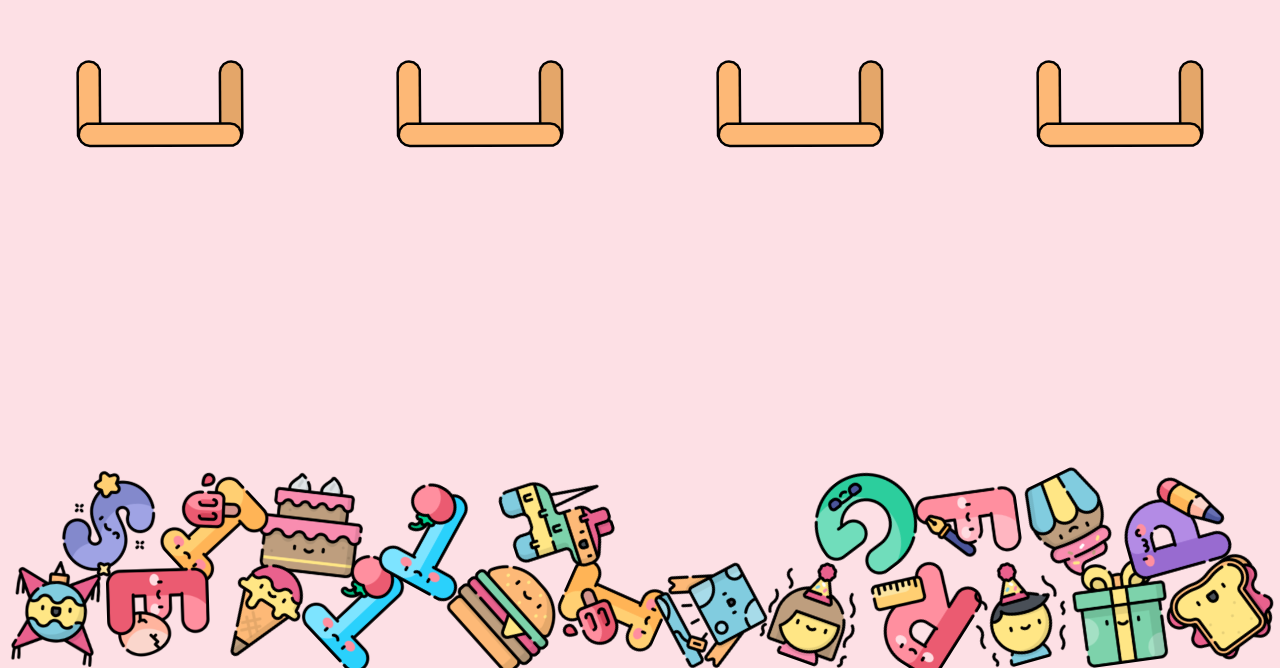
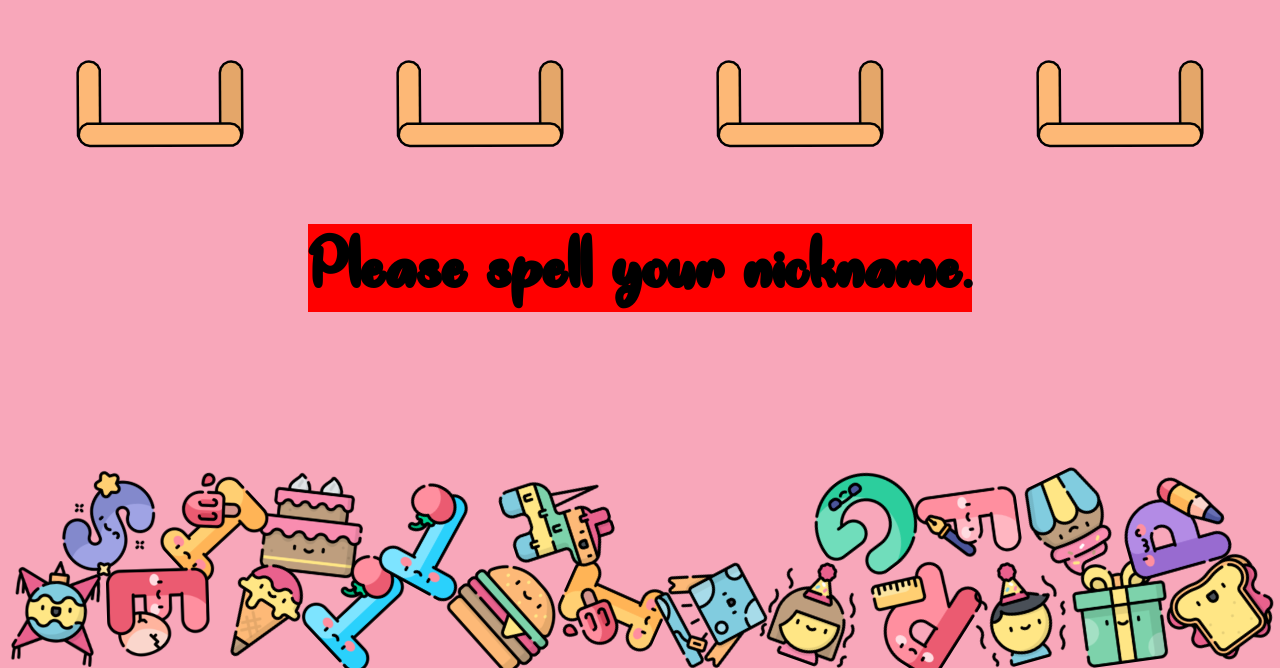
Before and after one commit to raisamong/happy-birthday-rsm, a React (Create React App) app: page / in a window 1280 px wide. Shown: the part 132-800 px from the top of the page. Built offline with nearby package versions, Linux system fonts and the light colour scheme.

Commit message:
add animate and fonts

```diff
--- a/public/index.html
+++ b/public/index.html
@@ -17,6 +17,10 @@
       user's mobile device or desktop. See https://developers.google.com/web/fundamentals/web-app-manifest/
     -->
     <link rel="manifest" href="%PUBLIC_URL%/manifest.json" />
+    <link
+      rel="stylesheet"
+      href="https://cdnjs.cloudflare.com/ajax/libs/animate.css/4.1.1/animate.min.css"
+    />
     <!--
       Notice the use of %PUBLIC_URL% in the tags above.
       It will be replaced with the URL of the `public` folder during the build.
--- a/src/App.js
+++ b/src/App.js
@@ -121,7 +121,7 @@ class Scene extends React.Component {
         width,
         height,
         wireframes: false,
-        background: "#FDE0E5",
+        background: "#F8A7BA",
       },
     });
     const categoryName = {
@@ -367,7 +367,17 @@ class Scene extends React.Component {
   render() {
     return (
       <>
-        <Container ref="scene" />
+        <Container ref="scene">
+          <h1
+            class="zoomInDown"
+            style={{
+              position: "absolute",
+              backgroundColor: "red",
+            }}
+          >
+            Please spell your nickname.
+          </h1>
+        </Container>
       </>
     );
   }
--- a/src/index.css
+++ b/src/index.css
@@ -1,13 +1,24 @@
+@font-face {
+  font-family: "unicorn";
+  src: local("unicorn"), url(./fonts/unicorn.ttf) format("truetype");
+}
+
 body {
   margin: 0;
-  font-family: -apple-system, BlinkMacSystemFont, 'Segoe UI', 'Roboto', 'Oxygen',
-    'Ubuntu', 'Cantarell', 'Fira Sans', 'Droid Sans', 'Helvetica Neue',
-    sans-serif;
+  font-family: "unicorn", -apple-system, BlinkMacSystemFont, "Segoe UI",
+    "Roboto", "Oxygen", "Ubuntu", "Cantarell", "Fira Sans", "Droid Sans",
+    "Helvetica Neue", sans-serif;
+  font-size: 250%;
   -webkit-font-smoothing: antialiased;
   -moz-osx-font-smoothing: grayscale;
 }
 
 code {
-  font-family: source-code-pro, Menlo, Monaco, Consolas, 'Courier New',
-    monospace;
+  font-family: "unicorn", source-code-pro, Menlo, Monaco, Consolas,
+    "Courier New", monospace;
 }
+
+.zoomInDown {
+  animation: zoomInDown; /* referring directly to the animation's @keyframe declaration */
+  animation-duration: 2s; /* don't forget to set a duration! */
+}
```
Also changed, not shown: src/App.css (deleted, +0 -38 lines), src/fonts/birthday.ttf (added), src/fonts/unicorn.ttf (added).
